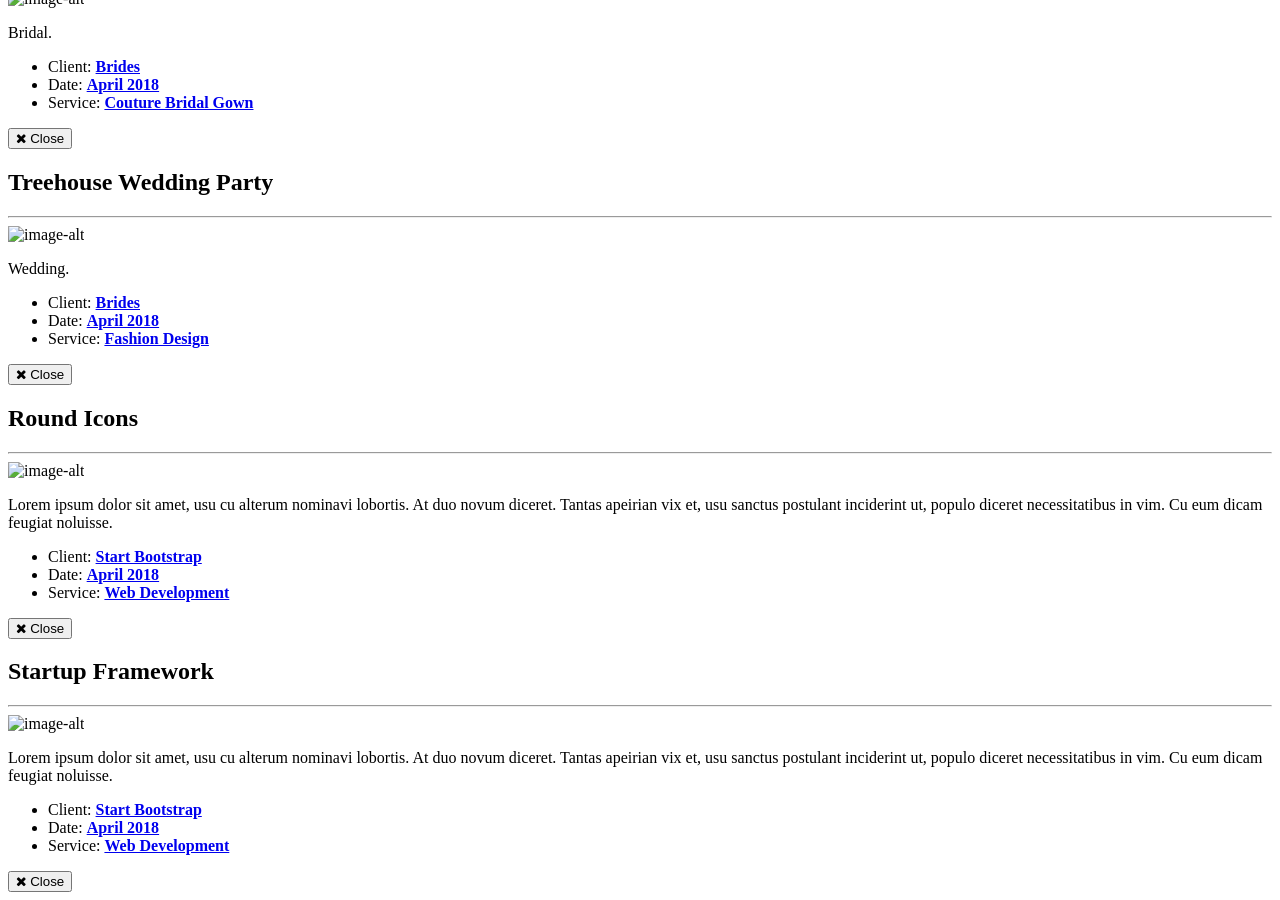
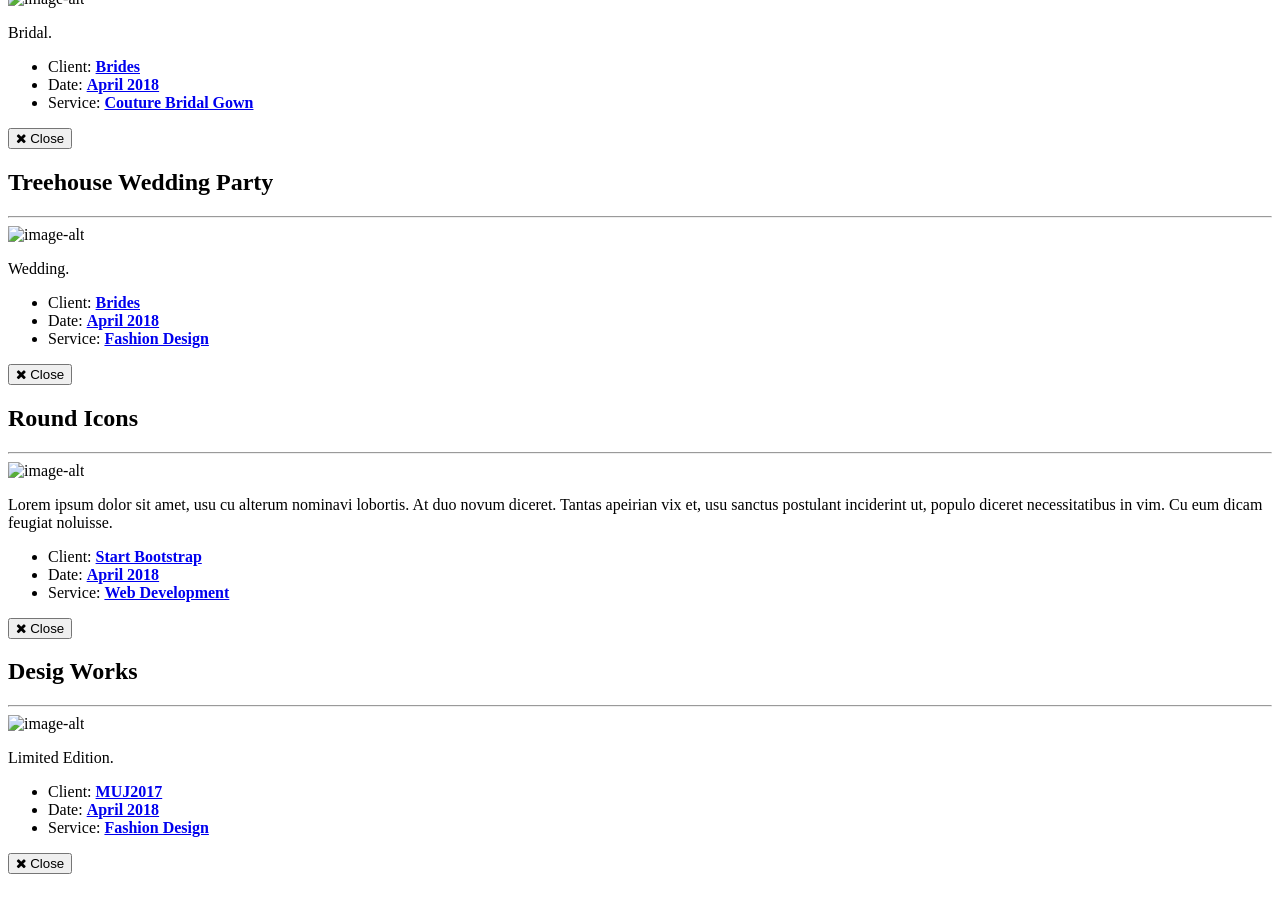
Before and after one commit to phpwebdevelope/phpwebdevelope.github.io, a Jekyll site: the page built from _posts/2018-01-14-project-5.markdown, in a window 1280 px wide and 900 px high, scrolled down 5735 px. Built offline with Jekyll 4.4.1, drawn with Linux system fonts in a browser that asks for light colours; some web fonts are replaced; some of the changed text lies outside the part shown.

Commit message:
Update 2018-01-14-project-5.markdown

```diff
--- a/_posts/2018-01-14-project-5.markdown
+++ b/_posts/2018-01-14-project-5.markdown
@@ -1,15 +1,15 @@
 ---
-title: Startup Framework
-subtitle: Website Design
+title: Desig Works
+subtitle: Fashion Design
 layout: default
 modal-id: 5
 date: 2018-01-14
-img: startup-framework.png
-thumbnail: startup-framework-thumbnail.png
+img: davina.png
+thumbnail: davina.png
 alt: image-alt
 project-date: April 2018
-client: Start Bootstrap
-category: Web Development
-description: Lorem ipsum dolor sit amet, usu cu alterum nominavi lobortis. At duo novum diceret. Tantas apeirian vix et, usu sanctus postulant inciderint ut, populo diceret necessitatibus in vim. Cu eum dicam feugiat noluisse.
+client: MUJ2017
+category: Fashion Design
+description: Limited Edition.
 
 ---
```
